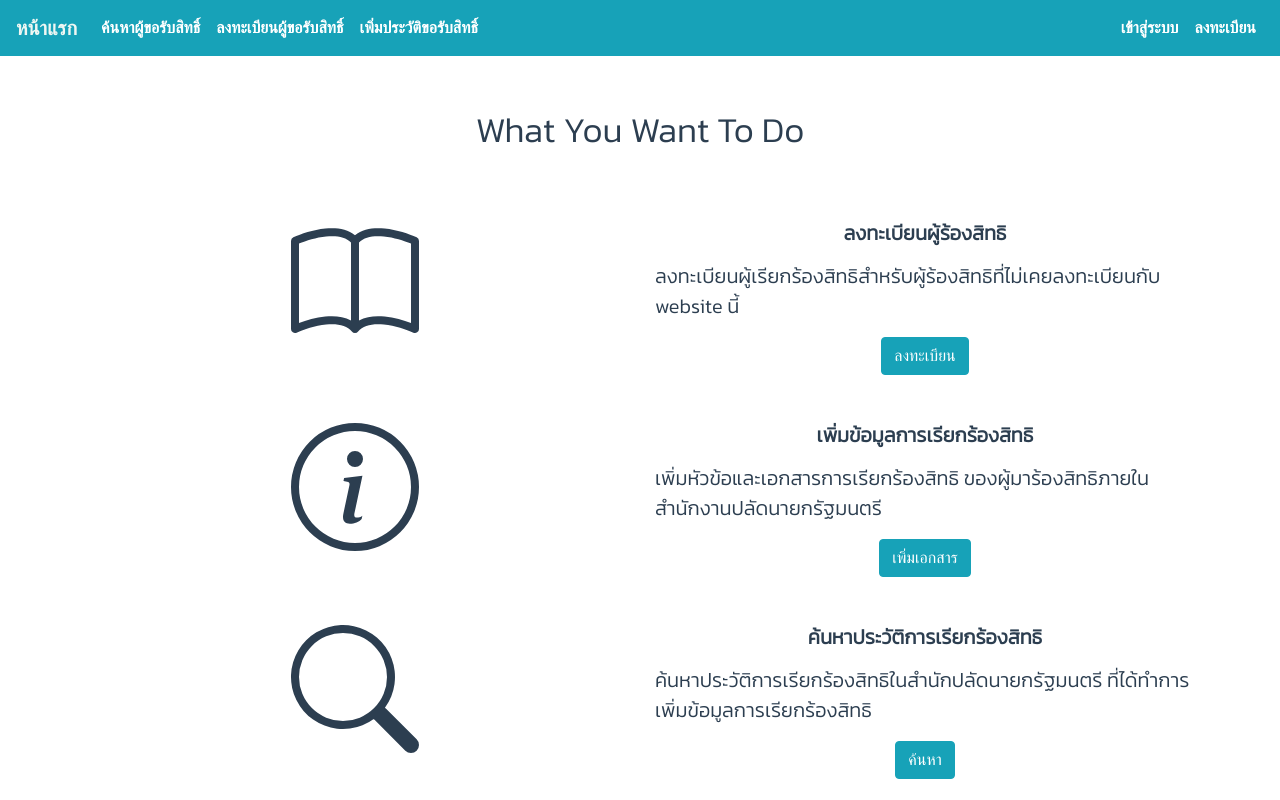
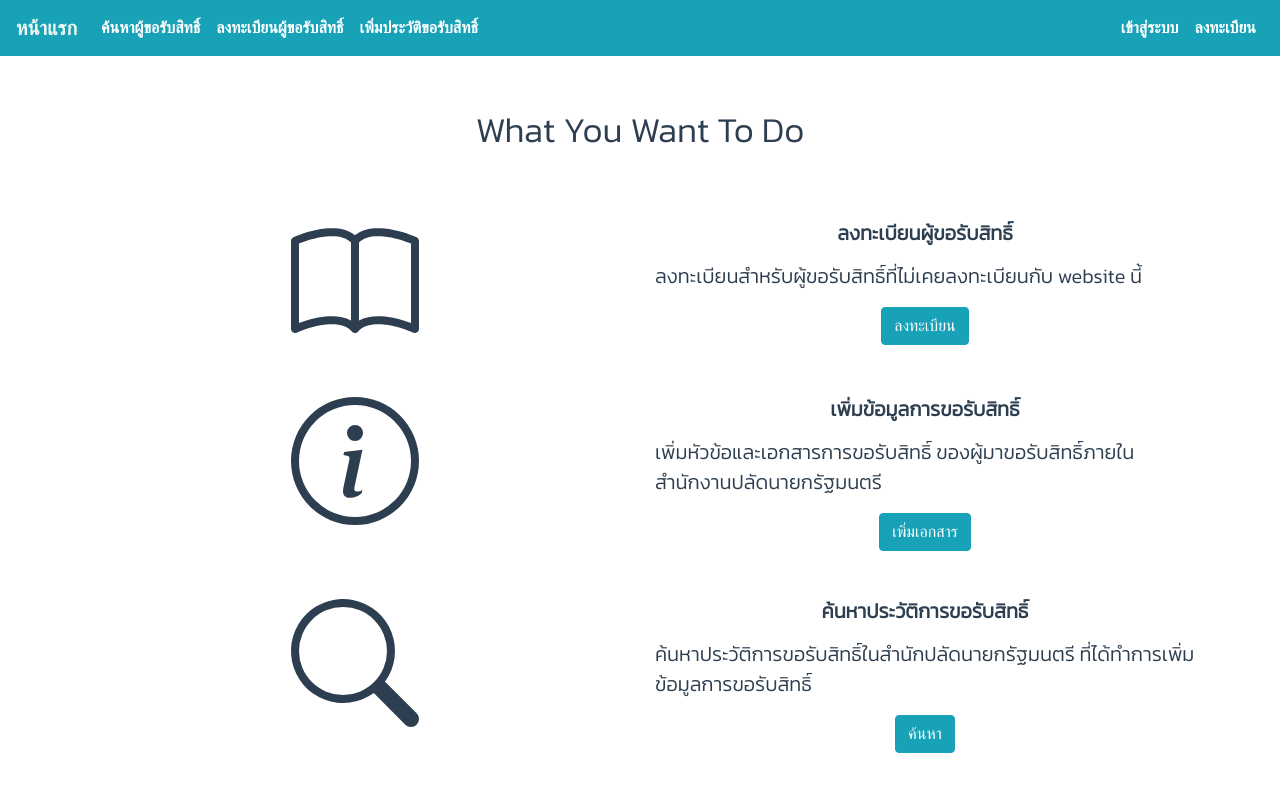
Before and after one commit to panupongth148/RightHistoryFrontend, a Vue app: page / in a window 1280 px wide. Built offline with nearby package versions, Linux system fonts and the light colour scheme.

Commit message:
Update HomeView.vue

```diff
--- a/src/views/HomeView.vue
+++ b/src/views/HomeView.vue
@@ -12,9 +12,9 @@
             <b-icon icon="book" font-scale="8"></b-icon>
           </div>
           <div class="col-lg-6 col-md-12">
-            <h5 class="detail-header"><b>ลงทะเบียนผู้ร้องสิทธิ</b></h5>
+            <h5 class="detail-header"><b>ลงทะเบียนผู้ขอรับสิทธิ์</b></h5>
             <p class="detail pt-2">
-              ลงทะเบียนผู้เรียกร้องสิทธิสำหรับผู้ร้องสิทธิที่ไม่เคยลงทะเบียนกับ
+              ลงทะเบียนสำหรับผู้ขอรับสิทธิ์ที่ไม่เคยลงทะเบียนกับ
               website นี้
             </p>
             <router-link to="/addacc" style="color: white"
@@ -27,10 +27,10 @@
             <b-icon icon="info-circle" font-scale="8"></b-icon>
           </div>
           <div class="col-lg-6 col-md-12">
-            <h5 class="detail-header"><b>เพิ่มข้อมูลการเรียกร้องสิทธิ</b></h5>
+            <h5 class="detail-header"><b>เพิ่มข้อมูลการขอรับสิทธิ์</b></h5>
             <p class="detail pt-2">
-              เพิ่มหัวข้อและเอกสารการเรียกร้องสิทธิ
-              ของผู้มาร้องสิทธิภายในสำนักงานปลัดนายกรัฐมนตรี
+              เพิ่มหัวข้อและเอกสารการขอรับสิทธิ์
+              ของผู้มาขอรับสิทธิ์ภายในสำนักงานปลัดนายกรัฐมนตรี
             </p>
             <router-link to="/newright" style="color: white"
               ><b-button variant="info">เพิ่มเอกสาร</b-button></router-link
@@ -42,10 +42,10 @@
             <b-icon icon="search" font-scale="8"></b-icon>
           </div>
           <div class="col-lg-6 col-md-12">
-            <h5 class="detail-header"><b>ค้นหาประวัติการเรียกร้องสิทธิ</b></h5>
+            <h5 class="detail-header"><b>ค้นหาประวัติการขอรับสิทธิ์</b></h5>
             <p class="detail pt-2">
-              ค้นหาประวัติการเรียกร้องสิทธิในสำนักปลัดนายกรัฐมนตรี
-              ที่ได้ทำการเพิ่มข้อมูลการเรียกร้องสิทธิ
+              ค้นหาประวัติการขอรับสิทธิ์ในสำนักปลัดนายกรัฐมนตรี
+              ที่ได้ทำการเพิ่มข้อมูลการขอรับสิทธิ์
             </p>
             <router-link to="/search" style="color: white"
               ><b-button variant="info">ค้นหา</b-button></router-link
```
